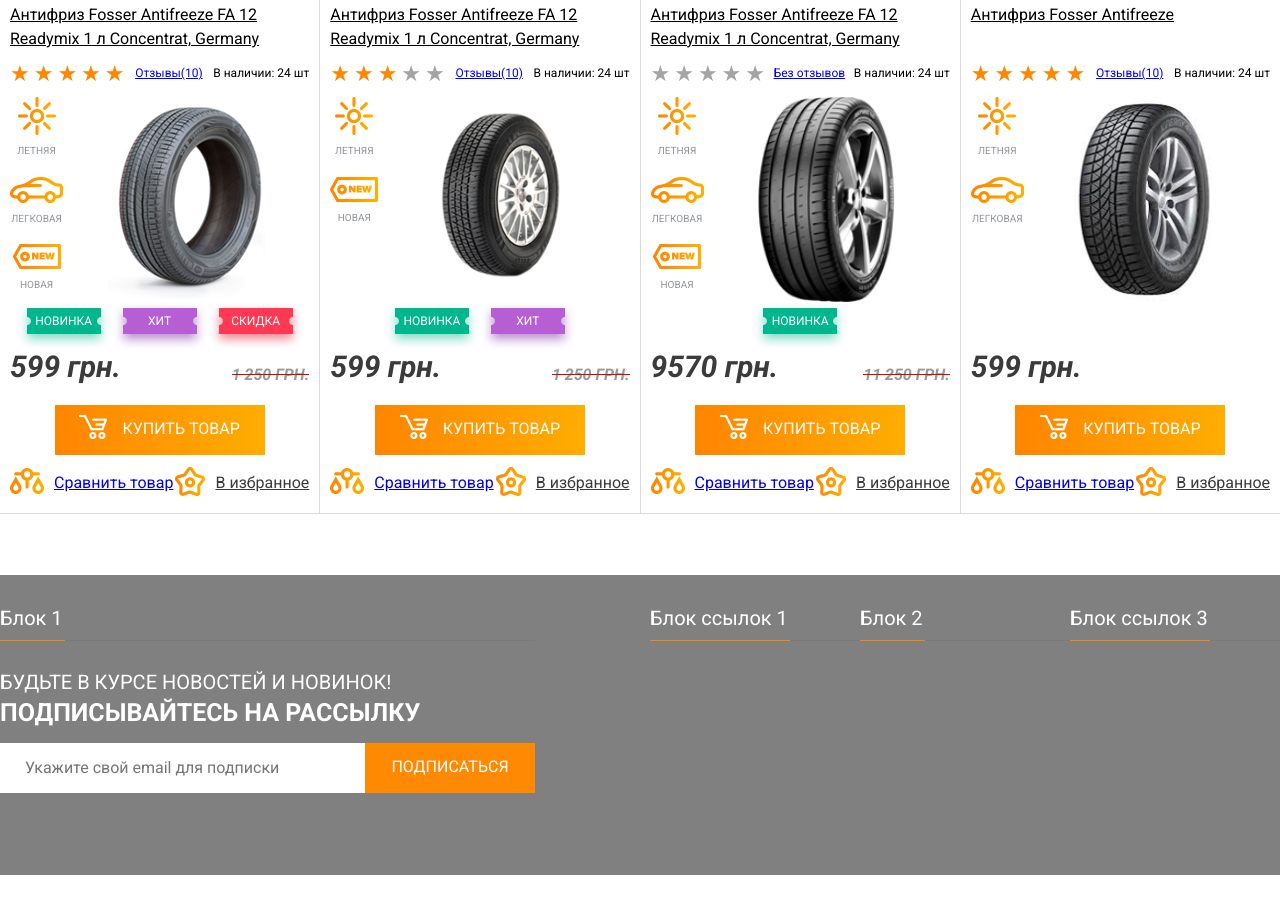
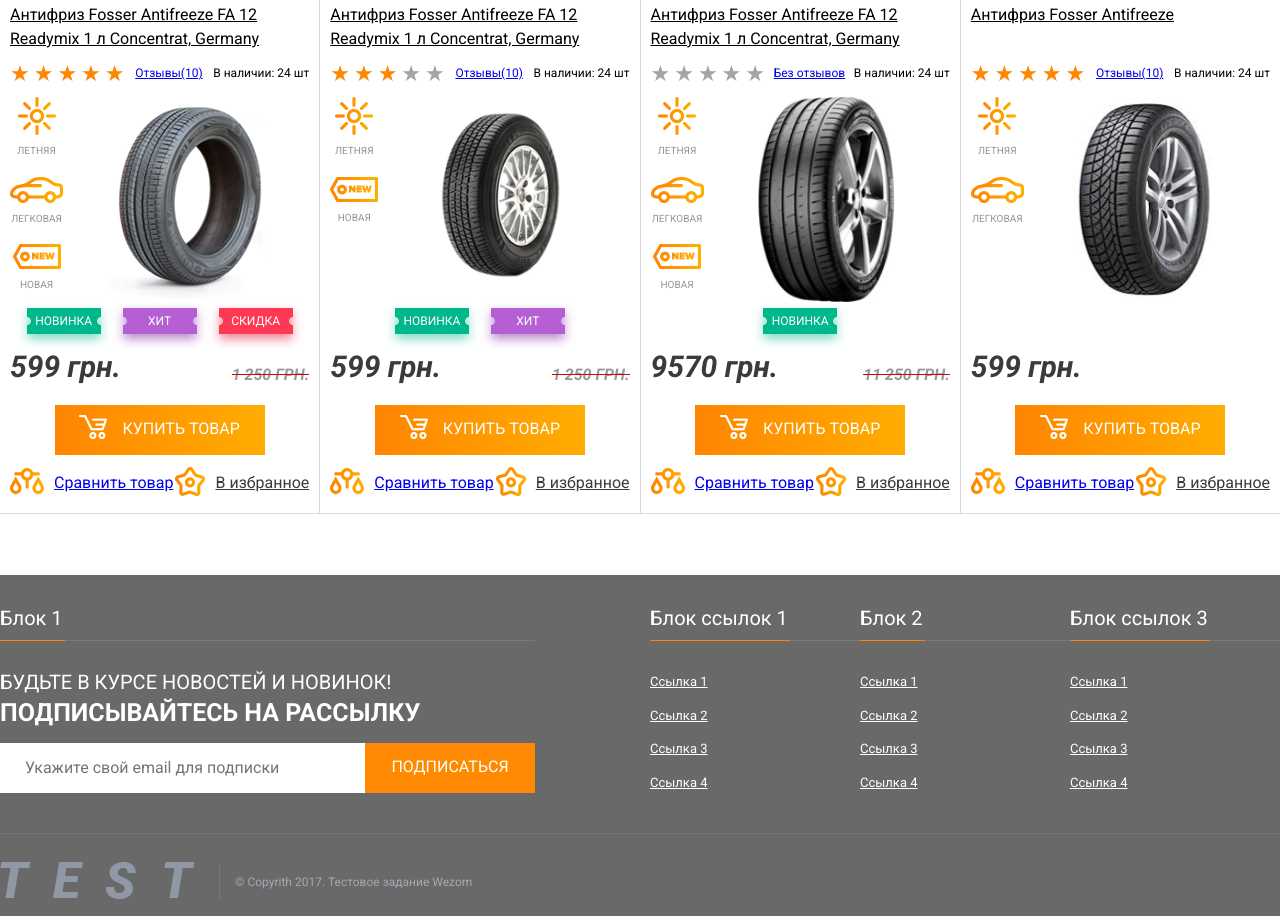
Before and after one commit to alexpryp/auto_parts, a website: page index.html in a window 1280 px wide. Shown: the part 769-1685 px from the top of the page. Before the commit the page ends 1644 px from the top, so only its background shows below. Drawn offline with Linux system fonts and the light colour scheme; files whose address does not match are found by name.

Commit message:
Added 2 blocks to footer section

```diff
--- a/index.html
+++ b/index.html
@@ -697,8 +697,13 @@
                             Блок ссылок 1
                         </div>
                         <div class="footer__block2-4-header-placeholder">
-
                         </div>
+                    </div>
+                    <div class="footer__block2-4-1-body">
+                        <a href="#">Ссылка 1</a>
+                        <a href="#">Ссылка 2</a>
+                        <a href="#">Ссылка 3</a>
+                        <a href="#">Ссылка 4</a>
                     </div>
                 </div>
                 <div class="footer__block2-4-2">
@@ -707,8 +712,13 @@
                             Блок 2
                         </div>
                         <div class="footer__block2-4-header-placeholder">
-
                         </div>
+                    </div>
+                    <div class="footer__block2-4-2-body">
+                        <a href="#">Ссылка 1</a>
+                        <a href="#">Ссылка 2</a>
+                        <a href="#">Ссылка 3</a>
+                        <a href="#">Ссылка 4</a>
                     </div>
                 </div>
                 <div class="footer__block2-4-3">
@@ -717,9 +727,34 @@
                             Блок ссылок 3
                         </div>
                         <div class="footer__block2-4-header-placeholder">
-
                         </div>
                     </div>
+                    <div class="footer__block2-4-3-body">
+                        <a href="#">Ссылка 1</a>
+                        <a href="#">Ссылка 2</a>
+                        <a href="#">Ссылка 3</a>
+                        <a href="#">Ссылка 4</a>
+                    </div>
+                </div>
+            </div>
+        </div>
+        <div class="footer__bottom">
+            <div class="footer__bottom-logocop">
+                <div class="footer__bottom-logo">
+                    <img src="build//images/logo_footer.png" alt="logo">
+                </div>
+                <div class="footer__bottom-divider">
+                </div>
+                <div class="footer__bottom-copyright">
+                    © Copyrith 2017. Тестовое задание Wezom
+                </div>
+            </div>
+            <div class="footer__bottom-logosocial">
+                <div class="footer__bottom-social">
+
+                </div>
+                <div class="footer__bottom-logodevelop">
+
                 </div>
             </div>
         </div>
--- a/src/sass/_footerStyles.scss
+++ b/src/sass/_footerStyles.scss
@@ -1,6 +1,7 @@
 footer {
     display: flex;
-    justify-content: center;
+    flex-direction: column;
+    align-items: center;
     margin-top: 61px;
     background-color: #696969;
     color: #ffffff;
@@ -10,8 +11,6 @@
     justify-content: space-between;
     max-width: 1360px;
     width: 100%;
-    background-color: grey;
-    height: 300px;
 }
 .footer__block1 {
     display: flex;
@@ -91,6 +90,20 @@
     padding-bottom: 10px;
     border-bottom: 1px solid #ff8500;
 }
+.footer__block2-4-1-body a,
+.footer__block2-4-1-body a:visited,
+.footer__block2-4-1-body a:active,
+.footer__block2-4-1-body a:hover,
+.footer__block2-4-2-body a,
+.footer__block2-4-2-body a:visited,
+.footer__block2-4-2-body a:active,
+.footer__block2-4-2-body a:hover,
+.footer__block2-4-3-body a,
+.footer__block2-4-3-body a:visited,
+.footer__block2-4-3-body a:active,
+.footer__block2-4-3-body a:hover {
+    color: #ffffff;
+}
 .footer__block2-4-1-header-name {
     min-width: 140px;
 }
@@ -105,3 +118,42 @@
     width: 100%;
     border-bottom: 1px solid #7a7a7a;
 }
+.footer__block2-4-1-body,
+.footer__block2-4-2-body,
+.footer__block2-4-3-body {
+    display: flex;
+    flex-direction: column;
+    justify-content: space-between;
+    font-size: 13px;
+    padding-top: 34px;
+    height: 150px;
+}
+
+.footer__bottom {
+    display: flex;
+    border-top: 1px solid #757575;
+    max-width: 1360px;
+    min-height: 83px;
+    width: 100%;
+    margin-top: 40px;
+}
+.footer__bottom-logocop {
+    display: flex;
+    align-items: center;
+    flex-grow: 1;
+    padding-top: 16px;
+}
+.footer__bottom-divider {
+    height: 37px;
+    margin-left: 24px;
+    border-left: 1px solid #787878;
+}
+.footer__bottom-copyright {
+    color: #a0a9b2;
+    font-size: 12px;
+    margin-left: 15px;
+}
+.footer__bottom-logosocial {
+    display: flex;
+    flex-grow: 1;
+}
```
Also changed, not shown: build/css/styles.css, build/images/logo_footer.png (added).
